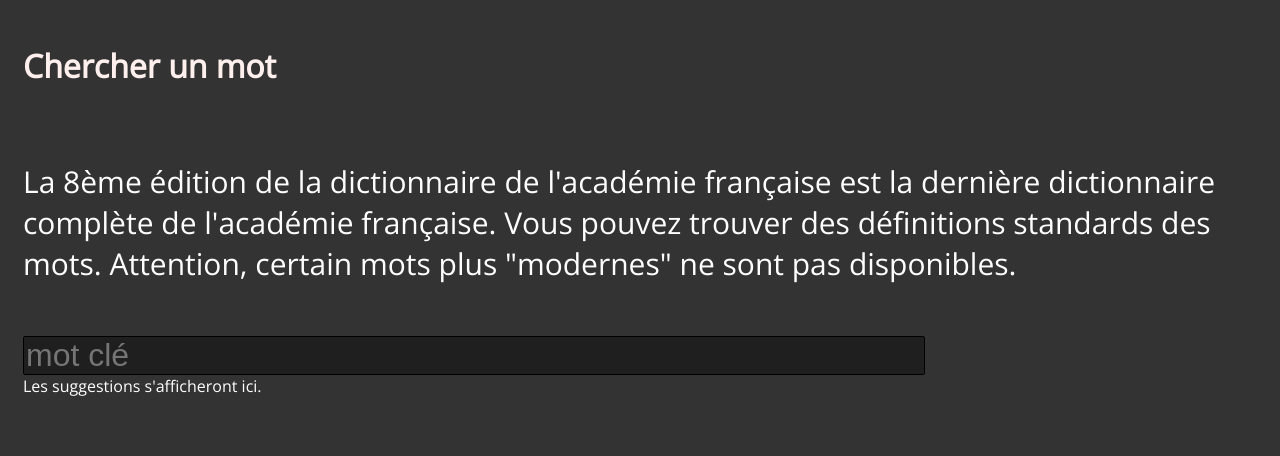
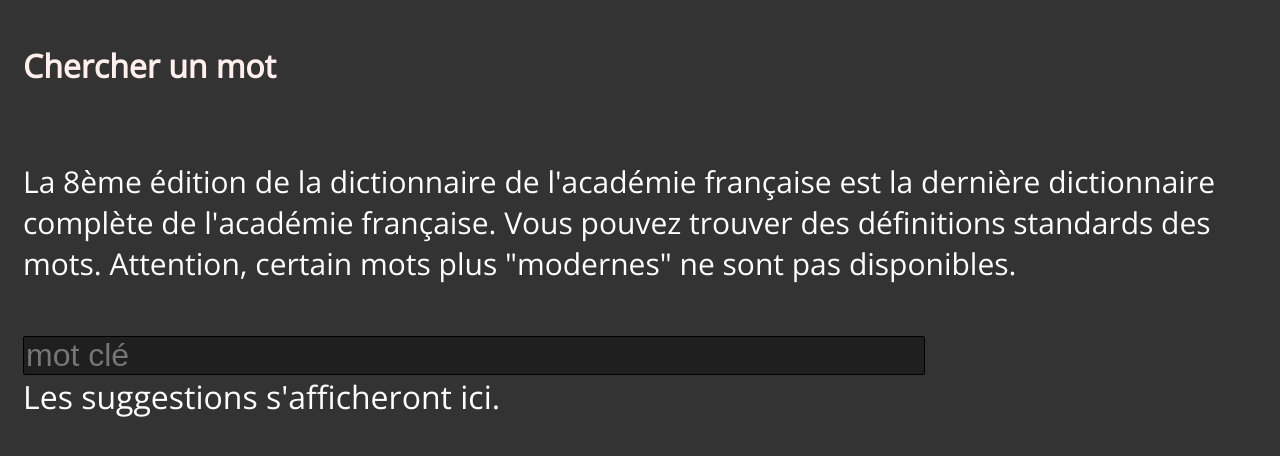
Before and after one commit to ChiefChippy2/8e-Dictionnaire-Academie-Francaise, a plain HTML site: page index.html in a window 1280 px wide. Drawn offline with nearby package versions, Linux system fonts and the light colour scheme.

Commit message:
Update index.html
clsss

```diff
--- a/index.html
+++ b/index.html
@@ -50,7 +50,7 @@ body{
    <br>
    <input type="text" class="inp" placeholder="mot clé">
    <br>
-   <span clsss="sug"> Les suggestions s'afficheront ici. </span>
+   <span class="sug"> Les suggestions s'afficheront ici. </span>
   </div>
 
 </body></html>
```
